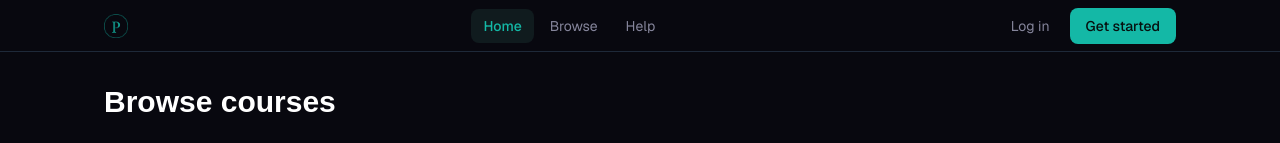
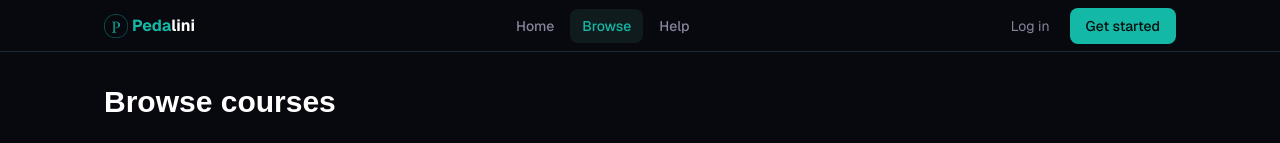
Before and after one commit to WojciechKosow/Pedalini.com, a Next.js app: page /browsePage in a window 1280 px wide. Shown: the top 143 px of the page. Built offline with nearby package versions, Linux system fonts and the light colour scheme.

Commit message:
Fix active navbar link highlighting

```diff
--- a/app/components/Navbar.tsx
+++ b/app/components/Navbar.tsx
@@ -1,49 +1,59 @@
+
+"use client";
+
+import { usePathname } from "next/navigation";
 
 export default function Navbar() {
+  const pathname = usePathname();
+
+  const links = [
+    { name: "Home", href: "/" },
+    { name: "Browse", href: "/browsePage" },
+    { name: "Help", href: "/help" },
+  ];
+
   return (
     <nav className="h-[52px] bg-[#08080f] border-b border-gray-800 font-sans">
       <div className="mx-auto flex h-full max-w-[1120px] items-center justify-between px-6">
 
         {/* Logo */}
-        <div>
-          <a href="/" className="flex items-center">
+        <div className="flex font-bold">
+          <a href="/" className="flex items-center mr-1">
             <img
               src="/pedalinilogo.png"
               alt="Pedalini"
               className="h-6 w-auto"
             />
           </a>
+          <p className="text-[#14b8a6]">Peda</p>
+          <p className="text-white">lini</p>
         </div>
 
         {/* Options */}
         <div>
           <ul className="flex items-center gap-1">
-            <li>
-              <a
-                href="/"
-                className="rounded-lg bg-[#101b1e] px-3 py-2 text-sm font-medium text-[#14b8a6]"
-              >
-                Home
-              </a>
-            </li>
+            {links.map((link) => {
+              const isActive =
+                link.href === "/"
+                  ? pathname === "/"
+                  : pathname === link.href ||
+                    pathname.startsWith(link.href + "/");
 
-            <li>
-              <a
-                href="/browsePage"
-                className="rounded-lg px-3 py-2 text-sm text-[#85859b] transition-colors hover:text-white"
-              >
-                Browse
-              </a>
-            </li>
-
-            <li>
-              <a
-                href="/help"
-                className="rounded-lg px-3 py-2 text-sm text-[#85859b] transition-colors hover:text-white"
-              >
-                Help
-              </a>
-            </li>
+              return (
+                <li key={link.href}>
+                  <a
+                    href={link.href}
+                    className={`rounded-lg px-3 py-2 text-sm font-medium transition-colors ${
+                      isActive
+                        ? "bg-[#101b1e] text-[#14b8a6]"
+                        : "text-[#85859b] hover:text-white"
+                    }`}
+                  >
+                    {link.name}
+                  </a>
+                </li>
+              );
+            })}
           </ul>
         </div>
 
```
